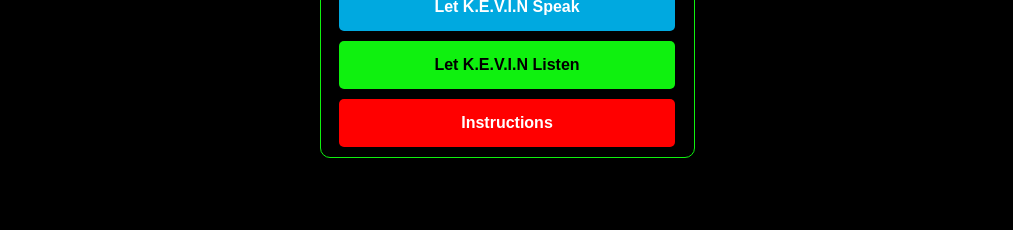
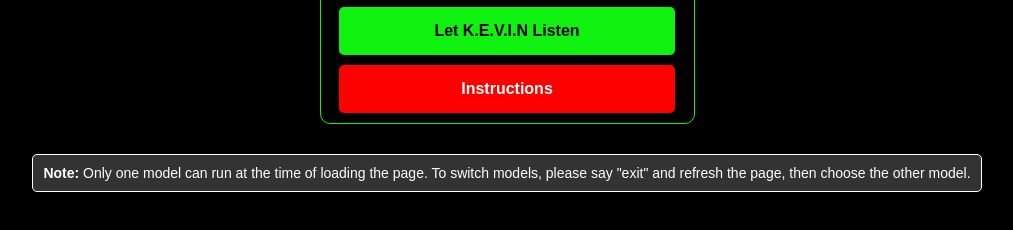
Before and after one commit to Showdownist/K.E.V.I.N-AI, a plain HTML site: page index.html in a window 1280 px wide. Shown: the part 520-750 px from the top of the page, without its empty margins (133-1146 px from the left). Drawn offline with Linux system fonts and the light colour scheme.

Commit message:
Add files via upload

```diff
--- a/index.html
+++ b/index.html
@@ -19,6 +19,7 @@
             align-items: center;
             height: 100vh;
             padding: 10px;
+            flex-direction: column;
         }
 
         .container {
@@ -29,6 +30,7 @@
             box-shadow: 0px 4px 8px rgba(0, 0, 0, 0.1);
             overflow: hidden;
             text-align: center;
+            margin-bottom: 20px;
         }
 
         .header {
@@ -83,6 +85,17 @@
             text-decoration: none;
             color: white;
         }
+
+        .note {
+            font-size: 14px;
+            color: white;
+            background-color: #333;
+            padding: 10px;
+            margin-top: 10px;
+            border-radius: 5px;
+            border: 1px solid #fff;
+        }
+
     </style>
 </head>
 <body>
@@ -94,6 +107,10 @@
         <button class="button speak" onclick="loadScript('speak.js')">Let K.E.V.I.N Speak</button>
         <button class="button listen" onclick="loadScript('listen.js')">Let K.E.V.I.N Listen</button>
         <button class="button instructions" onclick="window.open('HOW TO USE.pdf')">Instructions</button>
+    </div>
+
+    <div class="note">
+        <strong>Note:</strong> Only one model can run at the time of loading the page. To switch models, please say "exit" and refresh the page, then choose the other model.
     </div>
 
     <script>
```
